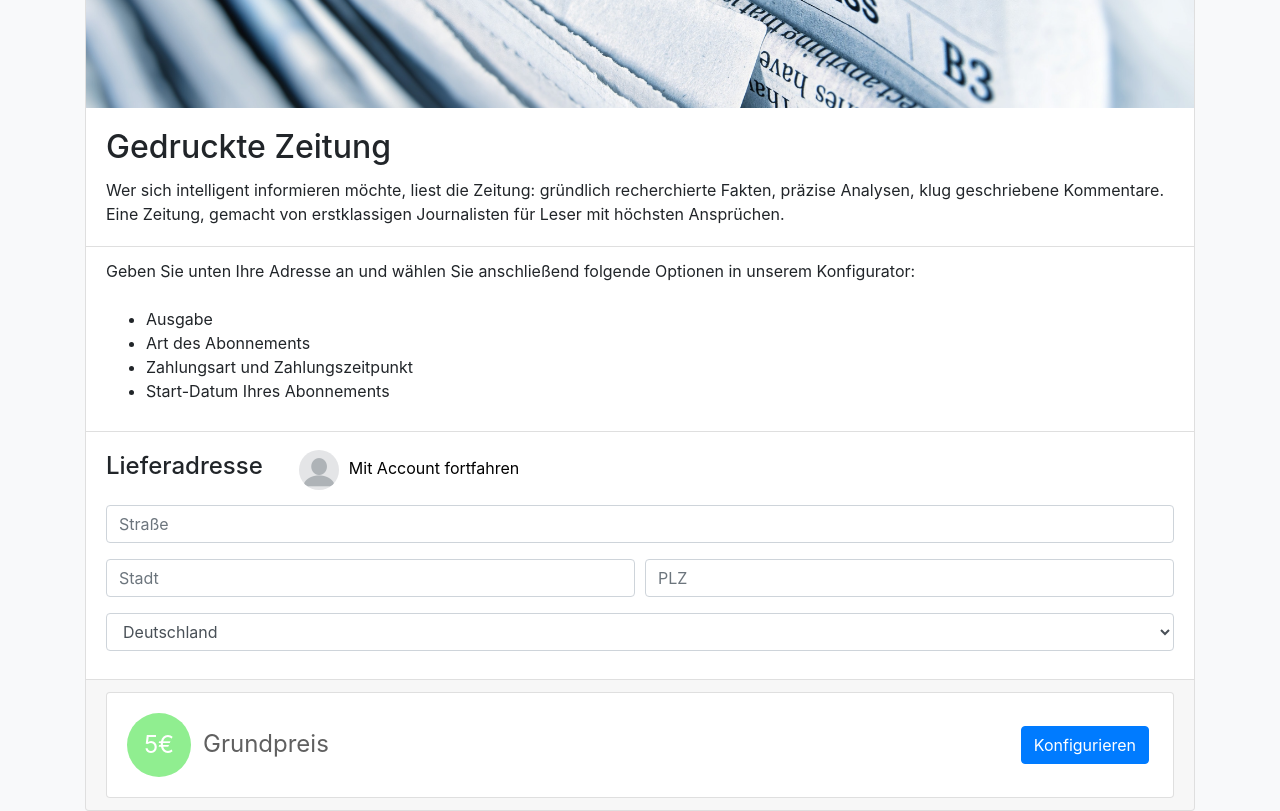
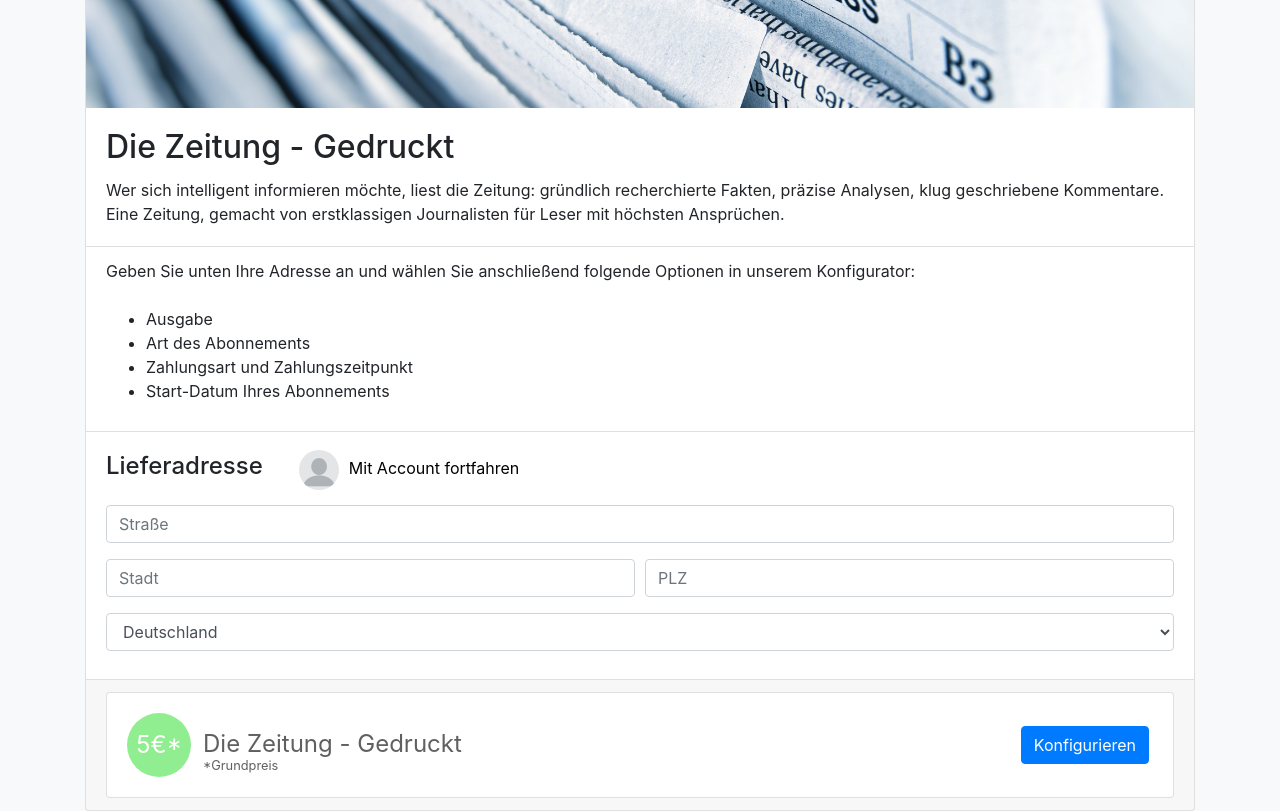
Before and after one commit to BeRe197/Abobestellung, a React (Create React App) app: page /konfigurator in a window 1280 px wide. Shown: the part 220-1031 px from the top of the page. Built offline with nearby package versions, Linux system fonts and the light colour scheme.

Commit message:
wip: address form validation

```diff
--- a/src/assets/style/App.css
+++ b/src/assets/style/App.css
@@ -125,3 +125,16 @@ body {
     width: 100% !important;
     max-width: 100% !important;
 }
+
+.priceTagMuted {
+    transform: translate(0, -50%);
+    position: absolute;
+    top: 70%;
+    left: 0;
+    width: 100%;
+    padding-left: 6rem;
+    font-size: 0.8rem;
+    color: #606060;
+    padding-right: 1.5rem;
+    margin: 0;
+}
--- a/src/components/App.js
+++ b/src/components/App.js
@@ -8,6 +8,7 @@ import Login from "./Login";
 import Step1Delivery from "./configurator/Step1Delivery";
 
 import '../assets/style/App.css'
+import Step2Detail from "./configurator/Step2Detail";
 
 export class App extends Component {
 
@@ -81,6 +82,9 @@ export class App extends Component {
                         <Step1Delivery loginUser={this.loginUser} user={user} isLoggedIn={isLoggedIn}
                                        changeDeliveryAddress={this.changeDeliveryAddress}/>
                     </Route>
+                    <Route exact path="/konfigurator/detail">
+                        <Step2Detail/>
+                    </Route>
                     <Route exact path="/anmelden">
                         <Login handleLogIn={this.handleLogIn}/>
                     </Route>
--- a/src/components/configurator/Step1Delivery.js
+++ b/src/components/configurator/Step1Delivery.js
@@ -25,6 +25,9 @@ class Step1Delivery extends Component {
         this.toggleUserMissing = this.toggleUserMissing.bind(this)
         this.togglePasswordWrong = this.togglePasswordWrong.bind(this)
         this.onChangeAddress = this.onChangeAddress.bind(this)
+        this.startConfig = this.startConfig.bind(this)
+
+        this.formAddress = React.createRef()
 
         this.state = {
             showModal: false,
@@ -32,6 +35,7 @@ class Step1Delivery extends Component {
             logIn: false,
             userMissing: false,
             passwordWrong: false,
+            validatedAddress: false,
         }
     }
 
@@ -102,9 +106,22 @@ class Step1Delivery extends Component {
         this.props.changeDeliveryAddress(fieldName, fieldVal)
     }
 
+    startConfig(event) {
+        const form = this.formAddress.current
+        event.preventDefault()
+        if (form.checkValidity() === false) {
+            event.stopPropagation()
+        } else {
+            this.props.history.push(`/konfigurator/detail`)
+        }
+        this.setState({
+            validated: true,
+        })
+    }
+
     render() {
 
-        const {showModal, validated, logIn, userMissing, passwordWrong} = this.state
+        const {showModal, validated, logIn, userMissing, passwordWrong, validatedAddress} = this.state
         const {user, isLoggedIn} = this.props
 
         return (
@@ -112,7 +129,7 @@ class Step1Delivery extends Component {
                 <Card>
                     <Card.Img variant="top" className={"productImage"} src={newspaper}/>
                     <Card.Body>
-                        <Card.Title style={{fontSize: "2rem"}}>Gedruckte Zeitung</Card.Title>
+                        <Card.Title style={{fontSize: "2rem"}}>Die Zeitung - Gedruckt</Card.Title>
                         <Card.Text>
                             Wer sich intelligent informieren möchte, liest die Zeitung: gründlich recherchierte Fakten,
                             präzise Analysen, klug geschriebene Kommentare. Eine Zeitung, gemacht von erstklassigen
@@ -131,7 +148,7 @@ class Step1Delivery extends Component {
                             </ul>
                         </ListGroupItem>
                         <ListGroupItem>
-                            <form>
+                            <Form noValidate validated={validatedAddress} ref={this.formAddress}>
                                 <h4 className="deliveryAddress">Lieferadresse</h4>
                                 {
                                     isLoggedIn ?
@@ -154,7 +171,7 @@ class Step1Delivery extends Component {
                                             <div className="headerName">Mit Account fortfahren</div>
                                         </Button>
                                 }
-                                <Form.Group controlId="formGridAddress2">
+                                <Form.Group controlId="formGridAddress">
                                     <Form.Control name="street" required placeholder="Straße"
                                                   value={user.deliveryAddress.street} onChange={this.onChangeAddress}/>
                                     <Form.Control.Feedback type="invalid">
@@ -163,7 +180,7 @@ class Step1Delivery extends Component {
                                 </Form.Group>
 
                                 <Form.Row>
-                                    <Form.Group as={Col} controlId="formGridCity2">
+                                    <Form.Group as={Col} controlId="formGridCity">
                                         <Form.Control required name="city" placeholder="Stadt"
                                                       value={user.deliveryAddress.city}
                                                       onChange={this.onChangeAddress}/>
@@ -172,7 +189,7 @@ class Step1Delivery extends Component {
                                         </Form.Control.Feedback>
                                     </Form.Group>
 
-                                    <Form.Group as={Col} controlId="formGridZip2">
+                                    <Form.Group as={Col} controlId="formGridZip">
                                         <Form.Control required type="number" name="plz"
                                                       placeholder="PLZ" value={user.deliveryAddress.plz}
                                                       onChange={this.onChangeAddress}/>
@@ -182,7 +199,7 @@ class Step1Delivery extends Component {
                                     </Form.Group>
                                 </Form.Row>
 
-                                <Form.Group controlId="formGridState2">
+                                <Form.Group controlId="formGridState">
                                     <Form.Control required name="state" as="select"
                                                   value={user.deliveryAddress.state}
                                                   onChange={this.onChangeAddress}>
@@ -192,21 +209,22 @@ class Step1Delivery extends Component {
                                         <option>Frankreich</option>
                                     </Form.Control>
                                 </Form.Group>
-                            </form>
+                            </Form>
                         </ListGroupItem>
                     </ListGroup>
                     <Card.Footer>
                         <Card>
                             <Card.Body>
                                 <div className="priceTag">
-                                    <div className="priceTagValue">5€</div>
+                                    <div className="priceTagValue">5€*</div>
                                 </div>
                                 <div className="priceTagText">
-                                    Grundpreis
-                                    <Button style={{float: "inline-end"}}>
+                                    Die Zeitung - Gedruckt
+                                    <Button onClick={this.startConfig} style={{float: "inline-end"}}>
                                         Konfigurieren
                                     </Button>
                                 </div>
+                                <p className="priceTagMuted">*Grundpreis</p>
                             </Card.Body>
                         </Card>
                     </Card.Footer>
--- /dev/null
+++ b/src/components/configurator/Step2Detail.js
@@ -0,0 +1,16 @@
+import React, {Component} from 'react';
+import PropTypes from 'prop-types';
+
+class Step2Detail extends Component {
+    render() {
+        return (
+            <div>
+
+            </div>
+        );
+    }
+}
+
+Step2Detail.propTypes = {};
+
+export default Step2Detail;
```
